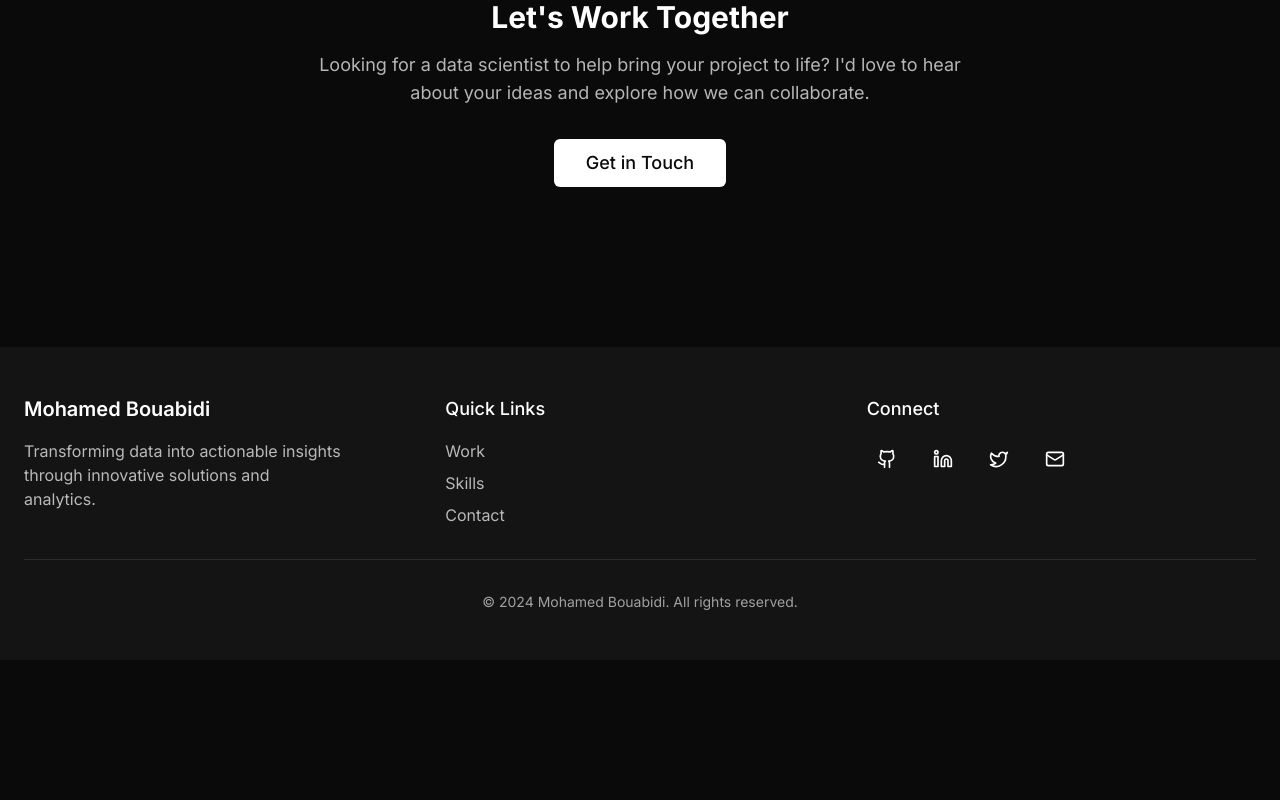
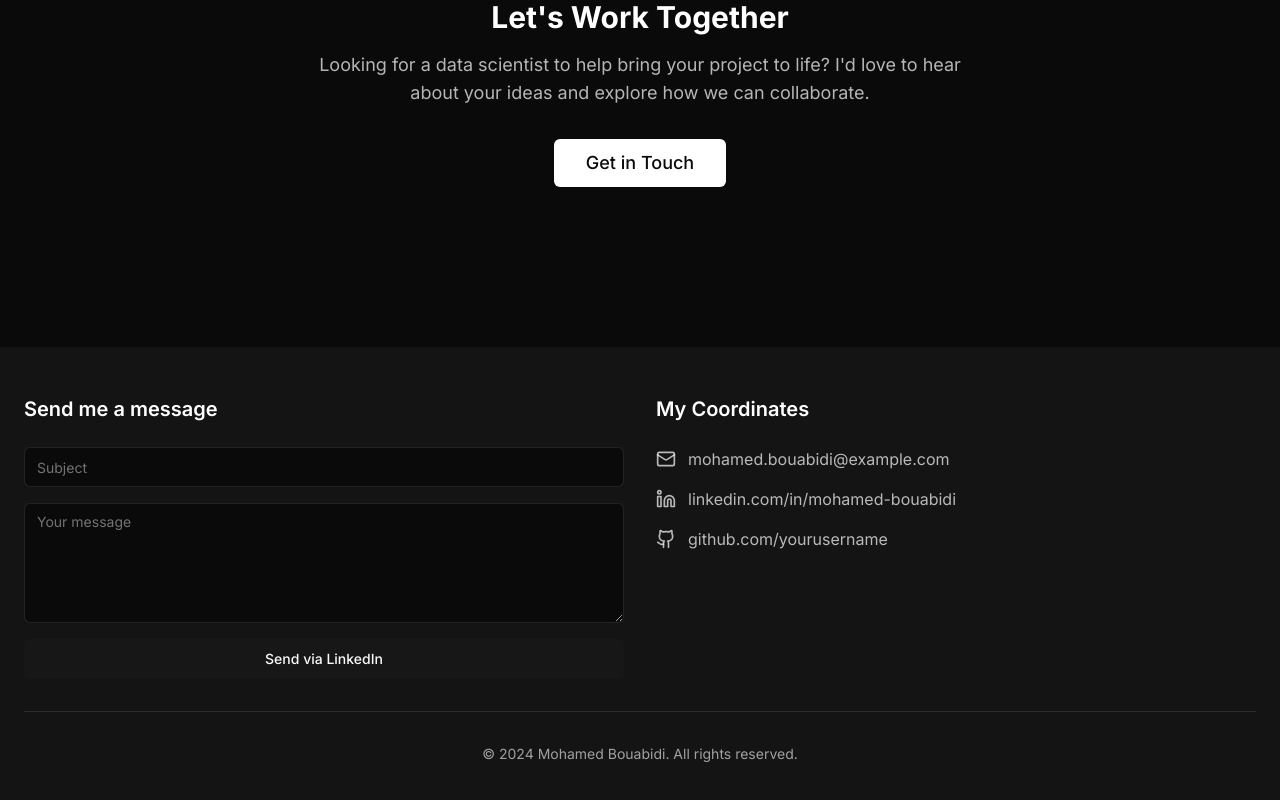
Before and after one commit to SBDI/freelanceportfolio, a React (Vite) app: page / in a window 1280 px wide. Shown: the part 2908-3708 px from the top of the page. Before the commit the page ends 3568 px from the top, so only its background shows below. Built offline with nearby package versions, Linux system fonts and the light colour scheme.

Commit message:
Remove Quick Links and Add Contact Form
Removed the "Quick Links" and "Connect" sections from the footer component. Added a new contact form that allows users to send instant messages via LinkedIn and includes coordinate information on the right side of the form.
[skip gpt_engineer]

```diff
--- a/src/components/Footer.tsx
+++ b/src/components/Footer.tsx
@@ -1,45 +1,79 @@
-import { Github, Linkedin, Mail, Twitter } from "lucide-react";
+import { Github, Linkedin, Mail } from "lucide-react";
 import { Button } from "./ui/button";
+import { Input } from "./ui/input";
+import { Textarea } from "./ui/textarea";
+import { useState } from "react";
+import { toast } from "sonner";
 
 const Footer = () => {
+  const [message, setMessage] = useState("");
+  const [subject, setSubject] = useState("");
+
+  const handleSubmit = (e: React.FormEvent) => {
+    e.preventDefault();
+    const linkedinProfileUrl = "https://www.linkedin.com/in/mohamed-bouabidi/";
+    const encodedSubject = encodeURIComponent(subject);
+    const encodedMessage = encodeURIComponent(message);
+    const messageUrl = `${linkedinProfileUrl}/message?subject=${encodedSubject}&body=${encodedMessage}`;
+
+    window.open(messageUrl, '_blank');
+    toast.success("Redirecting to LinkedIn messaging");
+    setMessage("");
+    setSubject("");
+  };
+
   return (
     <footer className="bg-dark-100 py-12 mt-20">
       <div className="container mx-auto px-6">
-        <div className="grid grid-cols-1 md:grid-cols-3 gap-8 mb-8">
-          {/* Brand Section */}
-          <div className="space-y-4">
-            <h3 className="text-xl font-semibold">Mohamed Bouabidi</h3>
-            <p className="text-white/70 max-w-xs">
-              Transforming data into actionable insights through innovative solutions and analytics.
-            </p>
+        <div className="grid grid-cols-1 md:grid-cols-2 gap-8 mb-8">
+          {/* Contact Form Section */}
+          <div className="space-y-6">
+            <h3 className="text-xl font-semibold">Send me a message</h3>
+            <form onSubmit={handleSubmit} className="space-y-4">
+              <div>
+                <Input
+                  placeholder="Subject"
+                  value={subject}
+                  onChange={(e) => setSubject(e.target.value)}
+                  className="bg-dark-200 border-white/10"
+                />
+              </div>
+              <div>
+                <Textarea
+                  placeholder="Your message"
+                  value={message}
+                  onChange={(e) => setMessage(e.target.value)}
+                  className="bg-dark-200 border-white/10 min-h-[120px]"
+                />
+              </div>
+              <Button type="submit" className="w-full">
+                Send via LinkedIn
+              </Button>
+            </form>
           </div>
 
-          {/* Quick Links */}
-          <div className="space-y-4">
-            <h4 className="text-lg font-medium">Quick Links</h4>
-            <nav className="flex flex-col space-y-2">
-              <a href="#work" className="text-white/70 hover:text-white transition-colors">Work</a>
-              <a href="#skills" className="text-white/70 hover:text-white transition-colors">Skills</a>
-              <a href="#contact" className="text-white/70 hover:text-white transition-colors">Contact</a>
-            </nav>
-          </div>
-
-          {/* Social Links */}
-          <div className="space-y-4">
-            <h4 className="text-lg font-medium">Connect</h4>
-            <div className="flex space-x-4">
-              <Button variant="ghost" size="icon" className="hover:text-white/90">
+          {/* Coordinates Section */}
+          <div className="space-y-6">
+            <h3 className="text-xl font-semibold">My Coordinates</h3>
+            <div className="space-y-4">
+              <div className="flex items-center gap-3 text-white/70">
+                <Mail className="h-5 w-5" />
+                <a href="mailto:mohamed.bouabidi@example.com" className="hover:text-white transition-colors">
+                  mohamed.bouabidi@example.com
+                </a>
+              </div>
+              <div className="flex items-center gap-3 text-white/70">
+                <Linkedin className="h-5 w-5" />
+                <a href="https://www.linkedin.com/in/mohamed-bouabidi/" target="_blank" rel="noopener noreferrer" className="hover:text-white transition-colors">
+                  linkedin.com/in/mohamed-bouabidi
+                </a>
+              </div>
+              <div className="flex items-center gap-3 text-white/70">
                 <Github className="h-5 w-5" />
-              </Button>
-              <Button variant="ghost" size="icon" className="hover:text-white/90">
-                <Linkedin className="h-5 w-5" />
-              </Button>
-              <Button variant="ghost" size="icon" className="hover:text-white/90">
-                <Twitter className="h-5 w-5" />
-              </Button>
-              <Button variant="ghost" size="icon" className="hover:text-white/90">
-                <Mail className="h-5 w-5" />
-              </Button>
+                <a href="https://github.com/yourusername" target="_blank" rel="noopener noreferrer" className="hover:text-white transition-colors">
+                  github.com/yourusername
+                </a>
+              </div>
             </div>
           </div>
         </div>
```
